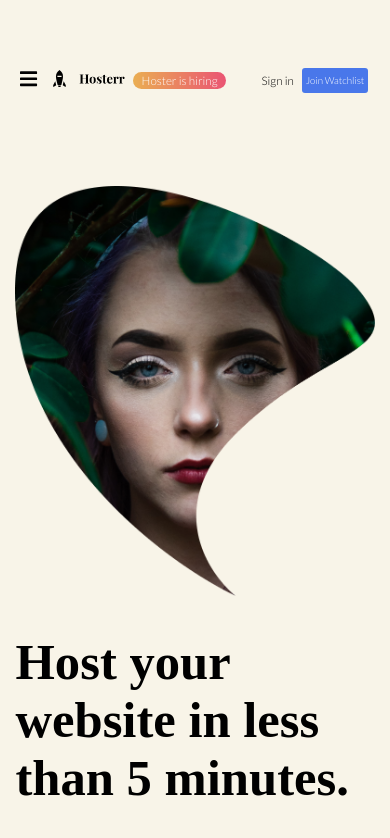
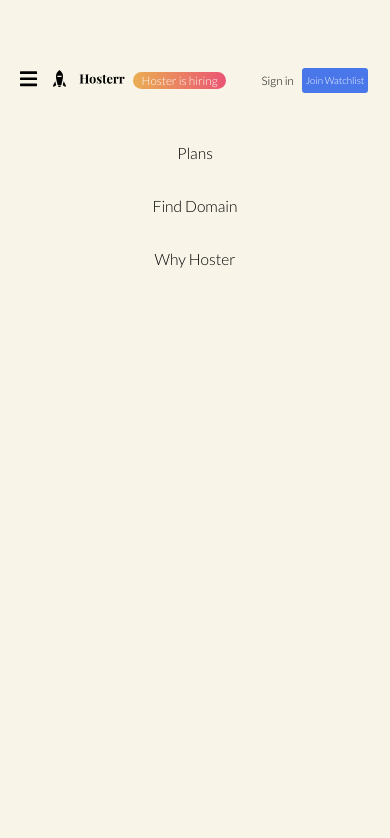
Before and after one commit to AfeefRaza/Portfolio-Website-1, a plain HTML site: page index.html in a window 390 px wide. Both pictures are taken after a click on the label 21 px from the left and 80 px from the top of the page. Shown: the top 838 px of the page. Drawn offline with Linux system fonts and the light colour scheme; a web font is replaced by a local one.

Commit message:
Update style.css

```diff
--- a/style.css
+++ b/style.css
@@ -135,19 +135,19 @@ margin-right: 12vw;
 }
 
 @media (max-width: 940px) {
-    nav .middle {
+   nav .middle {
         position: fixed;
         display: block;
         width: 100%;
         height: 100vh;
-        top: 5vh;
+        top: 13vh;
         left: -100%;
         text-align: center;
         padding-left: 0;
         transition: all .5s;
       }
 
-      #check:checked ~ ul {
+      #check:checked ~ .middle {
 
         left: 0%;
       }
```
